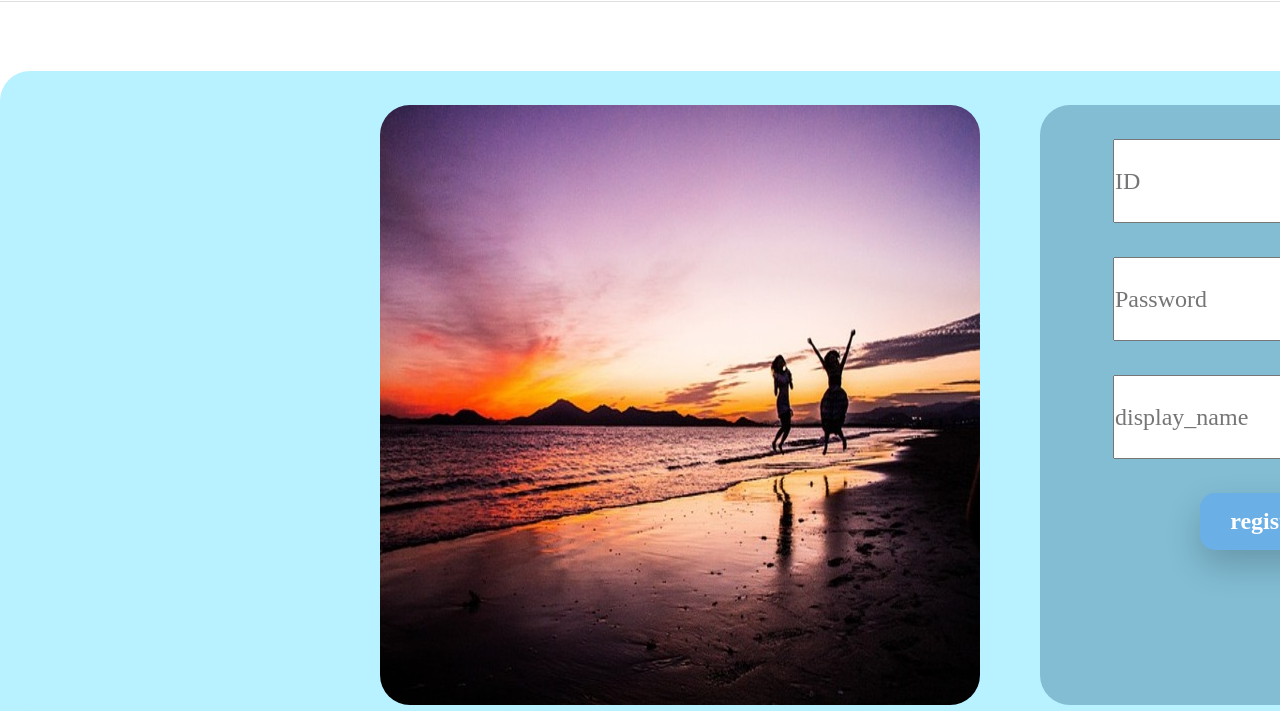
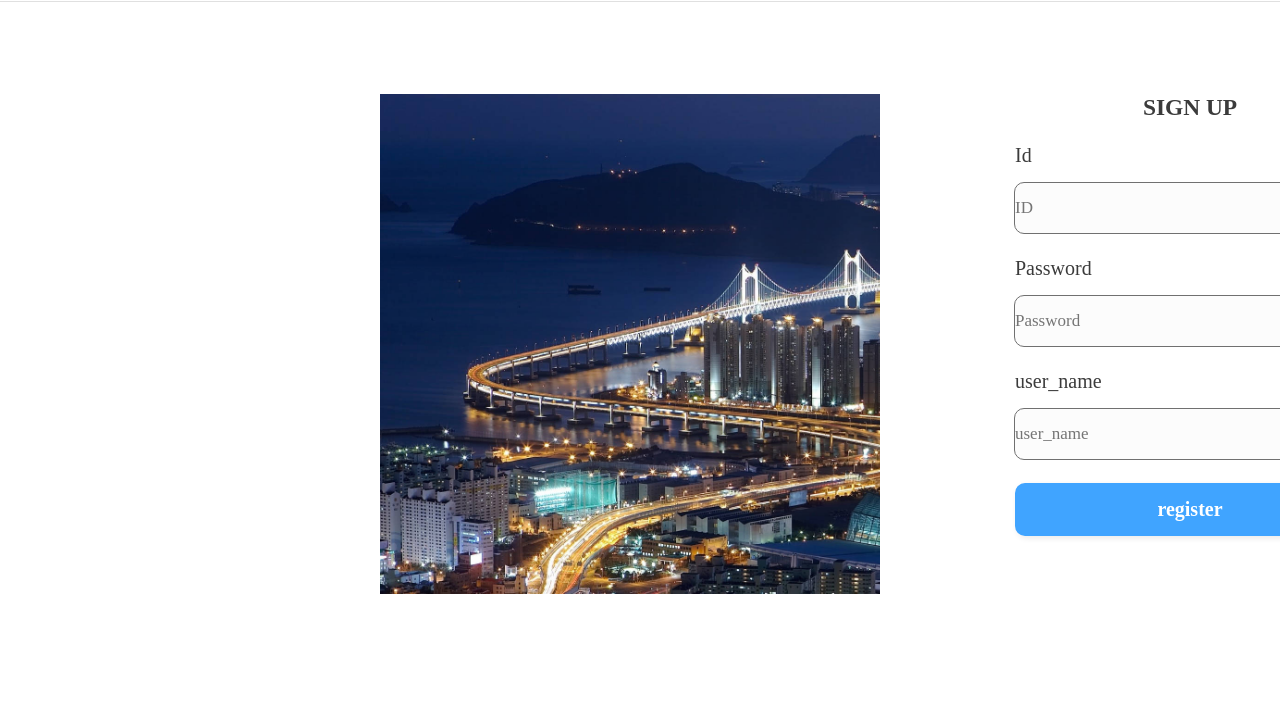
Before and after one commit to elice-busan/Solchan-Neoul, a website: page public/user/signup.html in a window 1280 px wide. Shown: the part 89-800 px from the top of the page. Drawn offline with nearby package versions, Linux system fonts and the light colour scheme; a web font is replaced by a local one.

Commit message:
[FIX] 회원가입 페이지 디자인 수정

```diff
--- a/public/user/signup.css
+++ b/public/user/signup.css
@@ -11,7 +11,7 @@ html
 #wrap
 {
     text-align: center;
-    font-size: 30px; color: #ffffff;
+    font-size: 20px; color: #3b3b3b;
 }
 #head
 {
@@ -21,7 +21,7 @@ html
 }
 #main
 {
-    height: 820px;
+    height: 700px;
     background-color: #ffffff;
     margin-bottom: 120px;
 }
@@ -30,29 +30,31 @@ html
     width: 1920px;
     height: 700px;
     margin: 0 auto;
-    background-color: #b8f1ff;
     border-radius: 30px;
 }
 input
 {
     width:350px;
-    height:80px;
-    font-size:24px;
+    height:50px;
+    font-size:17px;
+    border-radius: 10px;
+    background-color: #fcfcfc;
+    border: 0.5px solid #707070;
 }
 .main-left
 {
     width: 380px;
     height: 600px;
-    background-color: #b8f1ff;
     border-radius: 30px;
     float: left;
 }
 .registration-pic /*배경색*/
 {
-    width: 600px;
-    height: 600px;
-    background-image: url('../image/welcome.jpg');
-    border-radius: 30px;
+    width: 500px;
+    height: 500px;
+    background-image: url('../image/busan_bg.jpg');
+    background-size: cover;
+    border-radius: 0px;
     float: left;
     margin-right: 60px;
 }
@@ -60,40 +62,41 @@ input
 {
     width: 500px;
     height: 600px;
-    background-color: #82bdd4;
     border-radius: 30px;
     float: left;
+}
+.registration-form p{
+    width: 350px;
+    margin: 0 auto;
+    margin-bottom: 15px;
 }
 .main-right
 {
     width: 380px;
     height: 600px;
-    background-color: #b8f1ff;
     border-radius: 30px;
     float: left;
 }
 #btn-registration
 {
     position: relative;
+    width: 350px;
     border: none;
     display: inline-block;
     padding: 15px 30px;
-    border-radius: 15px;
-    box-shadow: 0 15px 35px rgba(0, 0, 0, 0.2);
-    font-size: 24px;
+    border-radius: 10px;
+    box-shadow: 2px 2px 6px #e9e9e9;
+    font-size: 20px;
     text-decoration: none;
     font-weight: 600;
     transition: 0.25s;
-    background-color: #6aafe6;
+    background-color: #40A4FF;
     color: #ffffff;
-}
-#btn-registration:active
-{
-    transform: scale(1.5);
 }
 #btn-registration:hover
 {
-    letter-spacing: 2px;
-    transform: scale(1.2);
+    background-color: #fff;
+    color: #40A4FF;
     cursor: pointer;
+    border: 1px solid #707070 ;
 }
--- a/public/user/signup.html
+++ b/public/user/signup.html
@@ -99,20 +99,25 @@
           <div class="main-left"></div>
           <div class="registration-pic"></div>
           <div class="registration-form">
+            <h3>SIGN UP</h3>
             <br />
+
             <form>
+              <p style="text-align: left;" >Id</p>
               <input type="text" placeholder="ID" id="name" /><br /><br />
+              <p style="text-align: left;">Password</p>
               <input
                 type="password"
                 placeholder="Password"
                 id="password"
               /><br /><br />
+              <p style="text-align: left;">user_name</p>
               <input
                 type="text"
-                placeholder="display_name"
+                placeholder="user_name"
                 id="display_name"
               /><br /><br />
-              <button id="btn-registration">registration</button>
+              <button id="btn-registration">register</button>
             </form>
           </div>
           <div class="main-right"></div>
```
